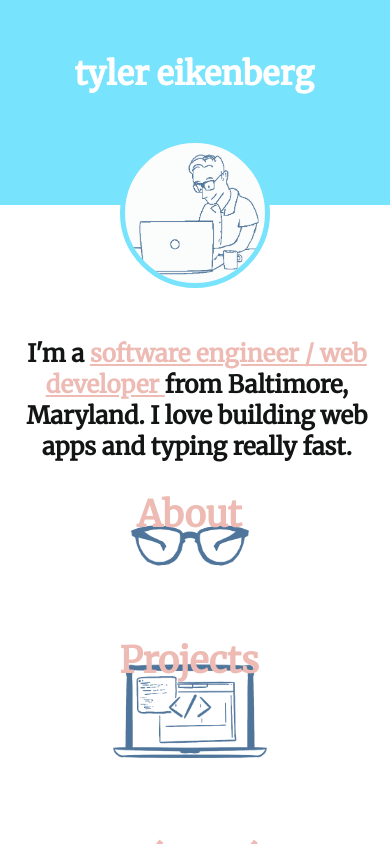
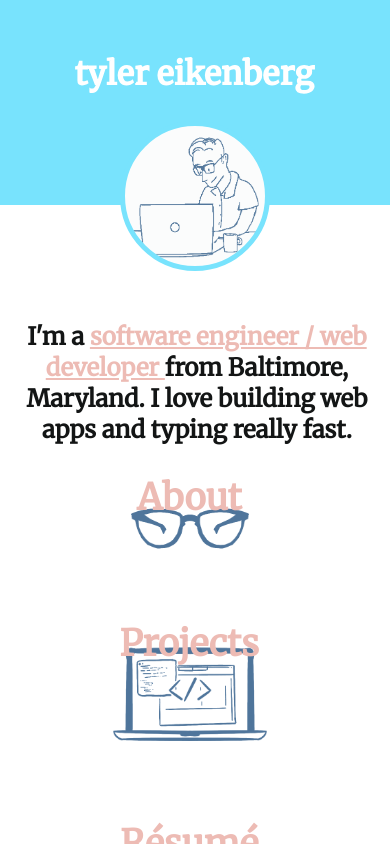
Before and after one commit to TylerEikenberg/Tyler-Eikenberg-Portfolio-Website, a React (Create React App) app: page / in a window 390 px wide. Built offline with nearby package versions, Linux system fonts and the light colour scheme.

Commit message:
adjusted logo spacing

```diff
--- a/src/App.css
+++ b/src/App.css
@@ -165,6 +165,9 @@ a {
     width: 90vw;
     font-size: 12px;
   }
+  .gif-container {
+    margin-top: -10vh;
+  }
   .link-container {
     flex-direction: column;
     margin: 0vh 2vw 0 2vw;
```
